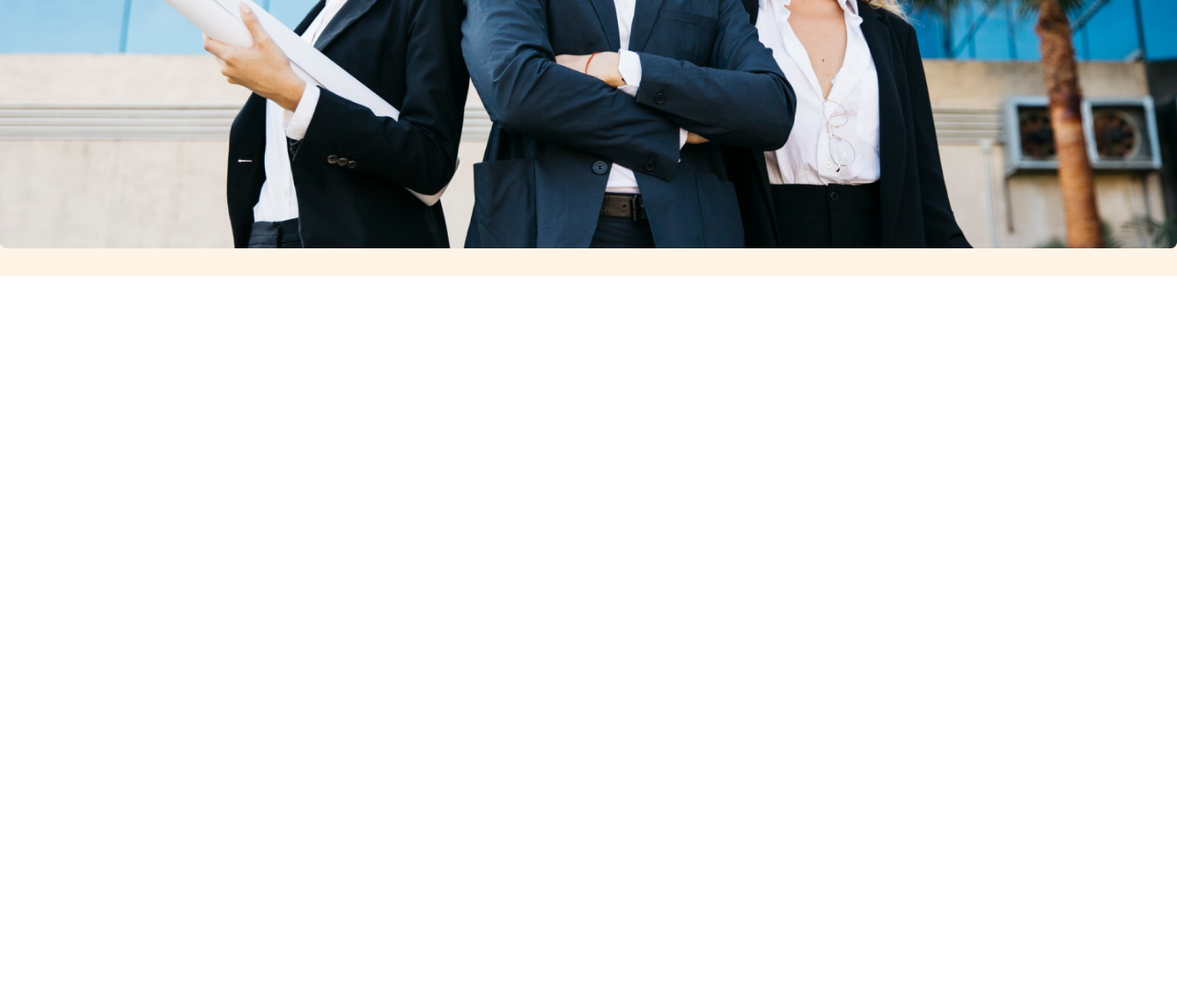
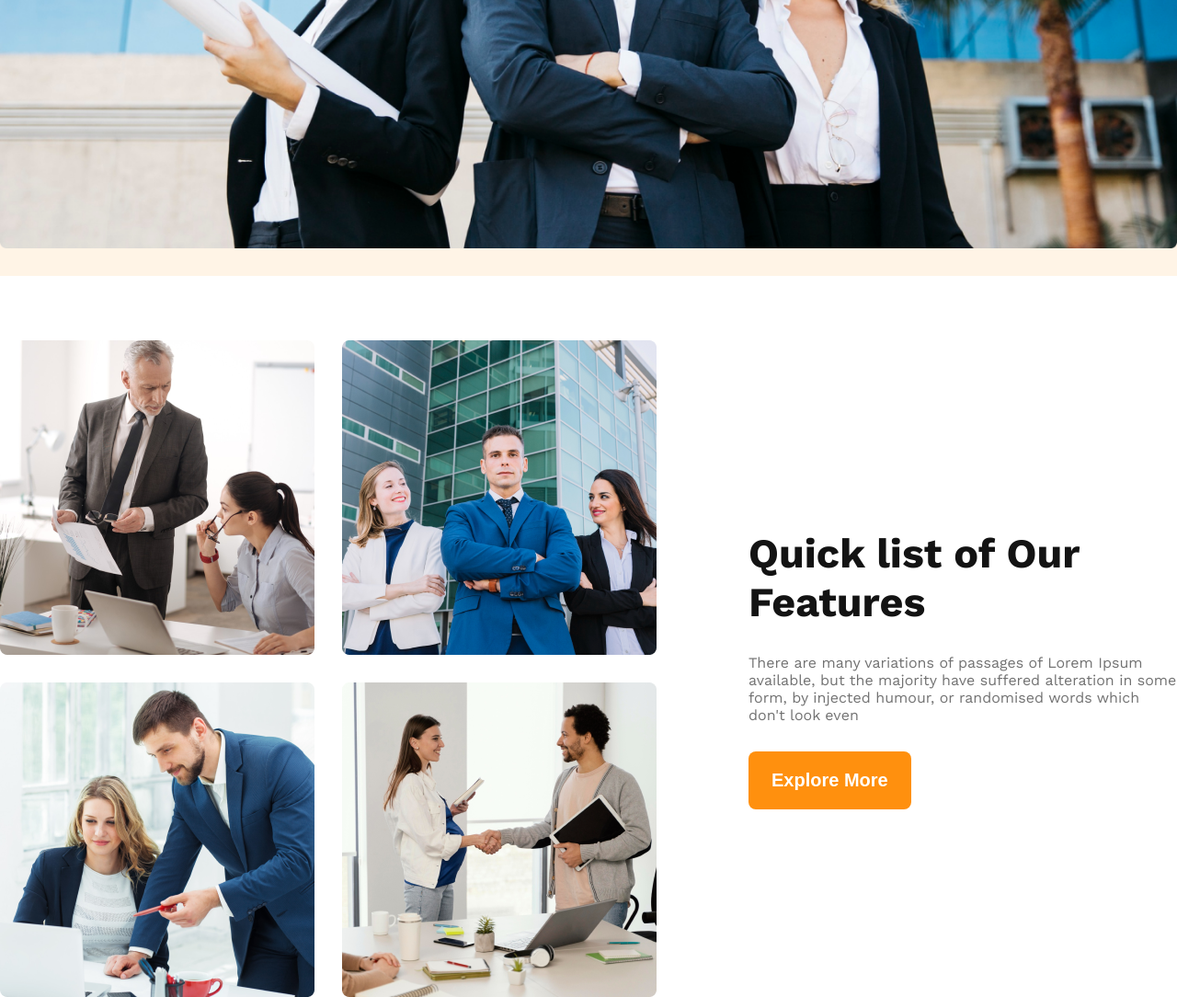
Before and after one commit to ArunRoy404/G3-Architects-Landing-Page, a plain HTML site: page index.html in a window 1280 px wide. Shown: the part 928-2012 px from the top of the page at 92% size. Before the commit the page ends 1228 px from the top, so only its background shows below. Drawn offline with nearby package versions, Linux system fonts and the light colour scheme.

Commit message:
features section done

```diff
--- a/index.html
+++ b/index.html
@@ -46,7 +46,26 @@
             </section>
         </div>
     </header>
-    <main></main>
+
+
+    <main>
+        <!-- features section  -->
+        <section class="features">
+            <div class="team-img-container">
+                <img src="assets/images/team1.png" alt="">
+                <img src="assets/images/team2.png" alt="">
+                <img src="assets/images/team3.png" alt="">
+                <img src="assets/images/team4.png" alt="">
+            </div>
+            <div class="feature-detail">
+                <h1 class="title"><span class="list">Quick list</span> of Our <span class="feature">Features</span></h1>
+                <p>There are many variations of passages of Lorem Ipsum available, but the majority have suffered alteration in some form, by injected humour, or randomised words which don't look even</p>
+                <button class="btn">Explore More</button>
+            </div>
+        </section>
+    </main>
+
+
     <footer></footer>
 </body>
 
--- a/style/style.css
+++ b/style/style.css
@@ -32,11 +32,14 @@ p{
     border: none;
 }
 
-.banner-container{
+.banner-container, main{
     max-width: 1440px;
     margin: 0px auto;
 }
 
+main{
+    margin-top: 70px;
+}
 /* navbar  */
 nav{
     display: flex;
@@ -76,3 +79,23 @@ nav{
 .banner img{
     width: 100%;
 }
+
+
+/* features section  */
+.team-img-container{
+    display: grid;
+    grid-template-columns: repeat(2,1fr);
+    gap: 30px;
+}
+.features{
+    display: flex;
+    align-items: center;
+    gap: 100px;
+}
+.feature-detail{
+    max-width: 550px;
+    gap: 50px;
+}
+.feature-detail p{
+    margin: 30px 0px;
+}
```
